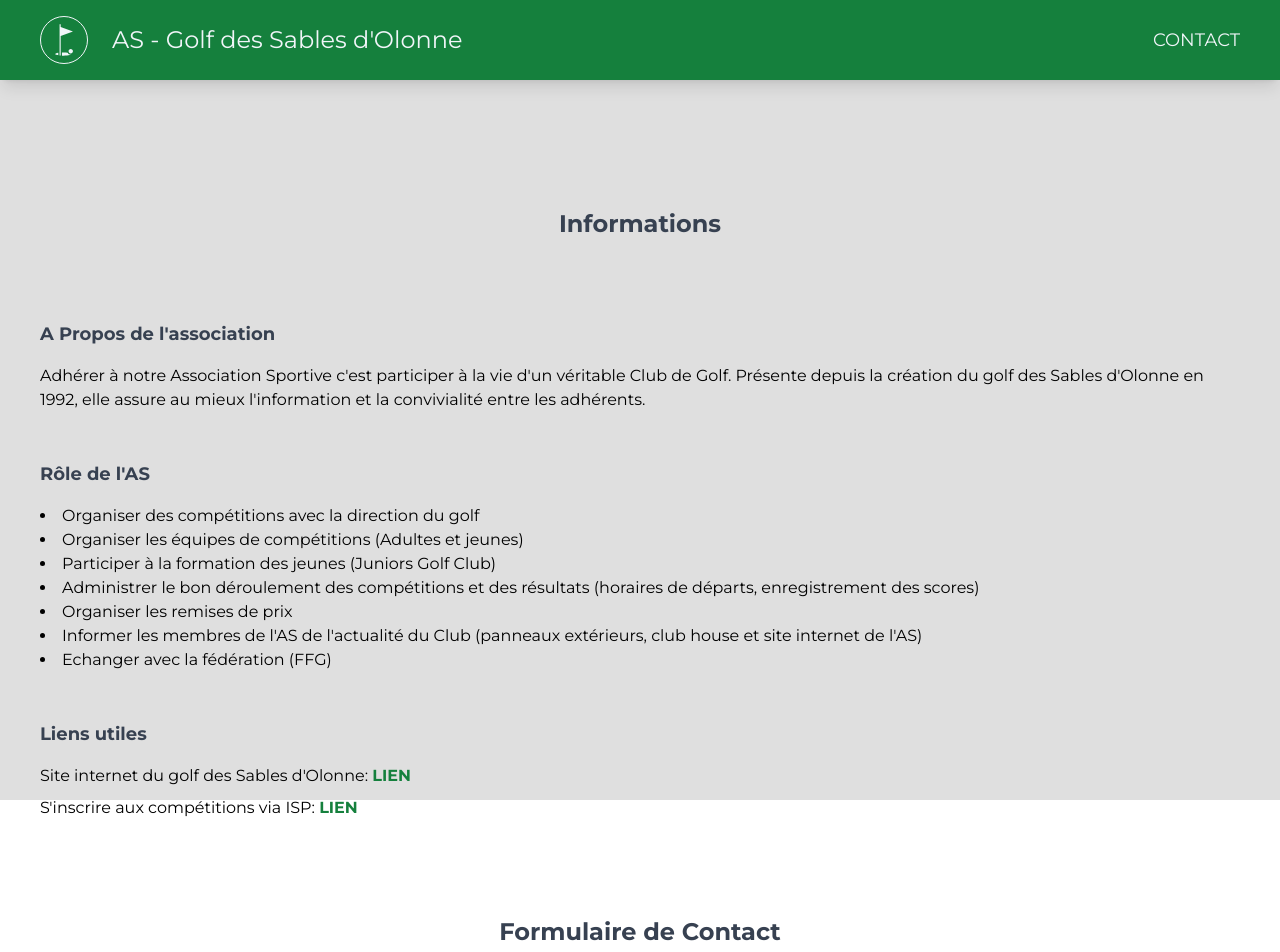
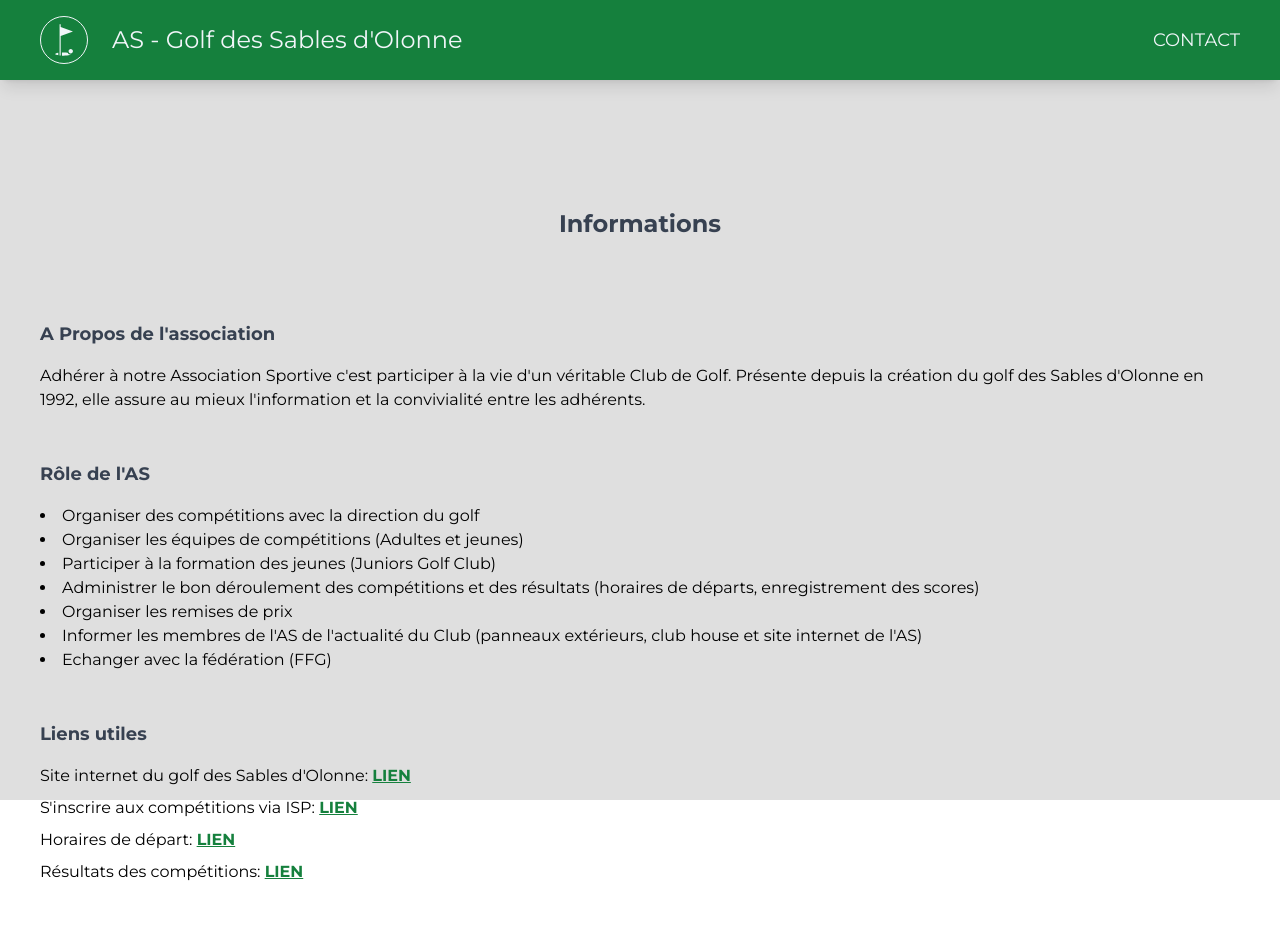
Before and after one commit to arlbdt/As-Golf-Olonnes, a Next.js app: page /contact in a window 1280 px wide. Shown: the top 952 px of the page. Built offline with nearby package versions, Linux system fonts and the light colour scheme.

Commit message:
maj contact liens

```diff
--- a/pages/contact.jsx
+++ b/pages/contact.jsx
@@ -85,7 +85,7 @@ const Contact = () => {
                 target="_blank"
                 rel="noreferrer "
                 href="https://www.golfdessablesdolonne.com/"
-                className="text-green-700 font-semibold"
+                className="text-green-700 font-semibold underline"
               >
                 LIEN
               </a>
@@ -96,7 +96,29 @@ const Contact = () => {
                 target="_blank"
                 rel="noreferrer "
                 href="https://www.isp-golf.fr/"
-                className="text-green-700 font-semibold"
+                className="text-green-700 font-semibold underline"
+              >
+                LIEN
+              </a>
+            </li>
+            <li>
+              Horaires de départ:{" "}
+              <a
+                target="_blank"
+                rel="noreferrer "
+                href="https://web.ffgolf.org/ffgolf/tee/tee.php?gk=7f934d874e35216521ab663211c6d79e"
+                className="text-green-700 font-semibold underline"
+              >
+                LIEN
+              </a>
+            </li>
+            <li>
+              Résultats des compétitions:{" "}
+              <a
+                target="_blank"
+                rel="noreferrer "
+                href="https://pages.ffgolf.org/resultats/liste-competitions/7f934d874e35216521ab663211c6d79e"
+                className="text-green-700 font-semibold underline"
               >
                 LIEN
               </a>
```
